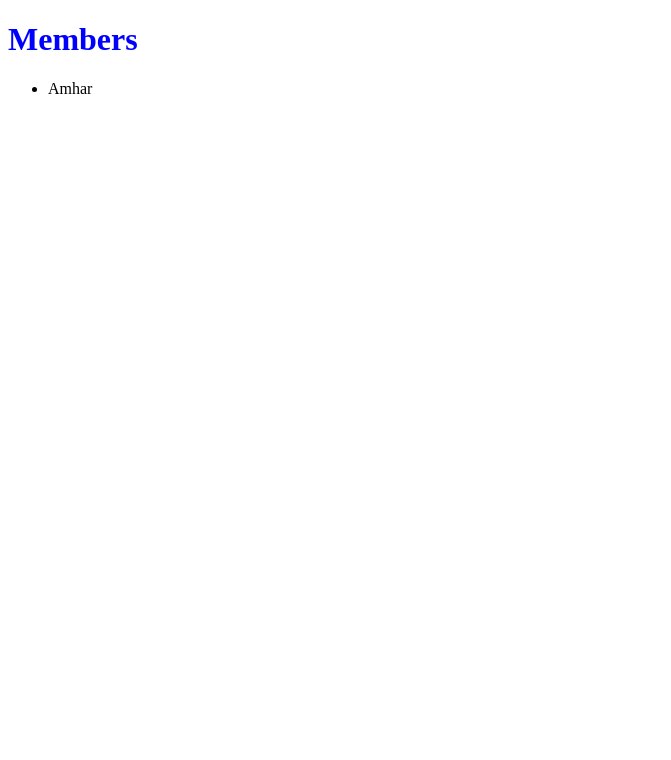
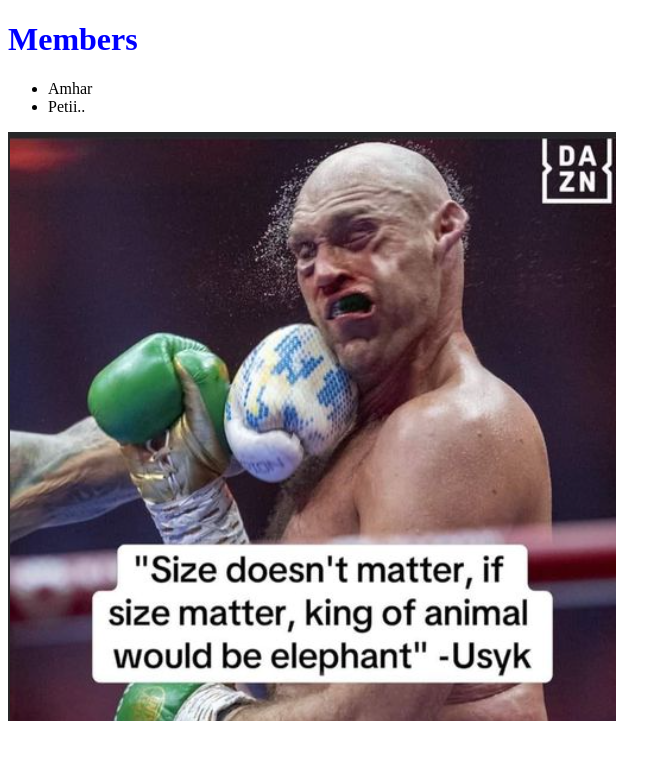
Before and after one commit to mohammaduamhar/-Software-Configuration-Management, a plain HTML site: page index.html in a window 1280 px wide. Shown: the whole page, without its empty margins (0-671 px from the left). Drawn offline with Linux system fonts and the light colour scheme.

Commit message:
added image

```diff
--- a/index.html
+++ b/index.html
@@ -17,7 +17,9 @@
 
     <ul>
       <li>Amhar</li>
+      <li>Petii..</li>
 
     </ul>
+    <img src="Screenshot 2024-05-22 234227.png" alt="">
   </body>
 </html>
```
Also changed, not shown: Screenshot 2024-05-22 234227.png (added).
